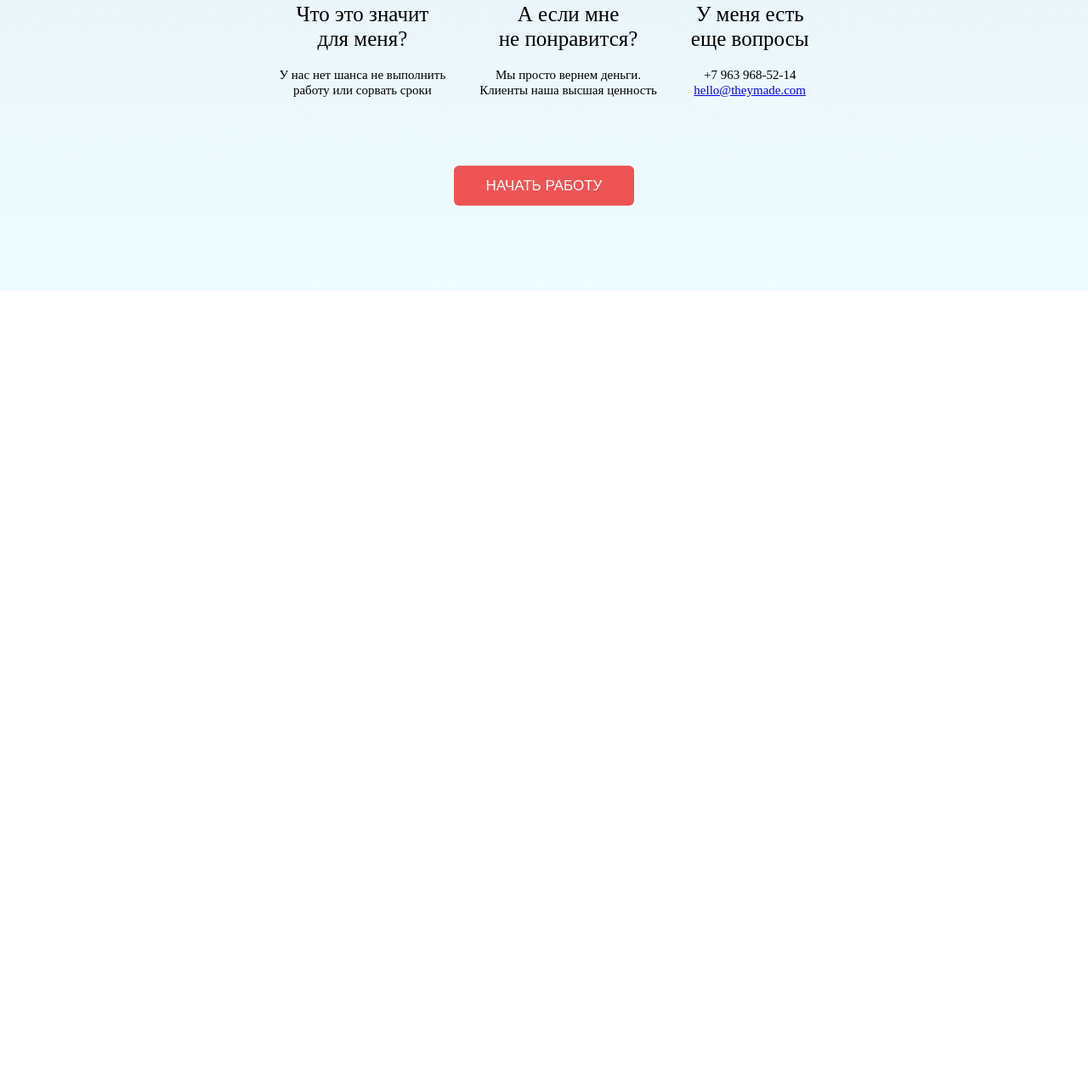
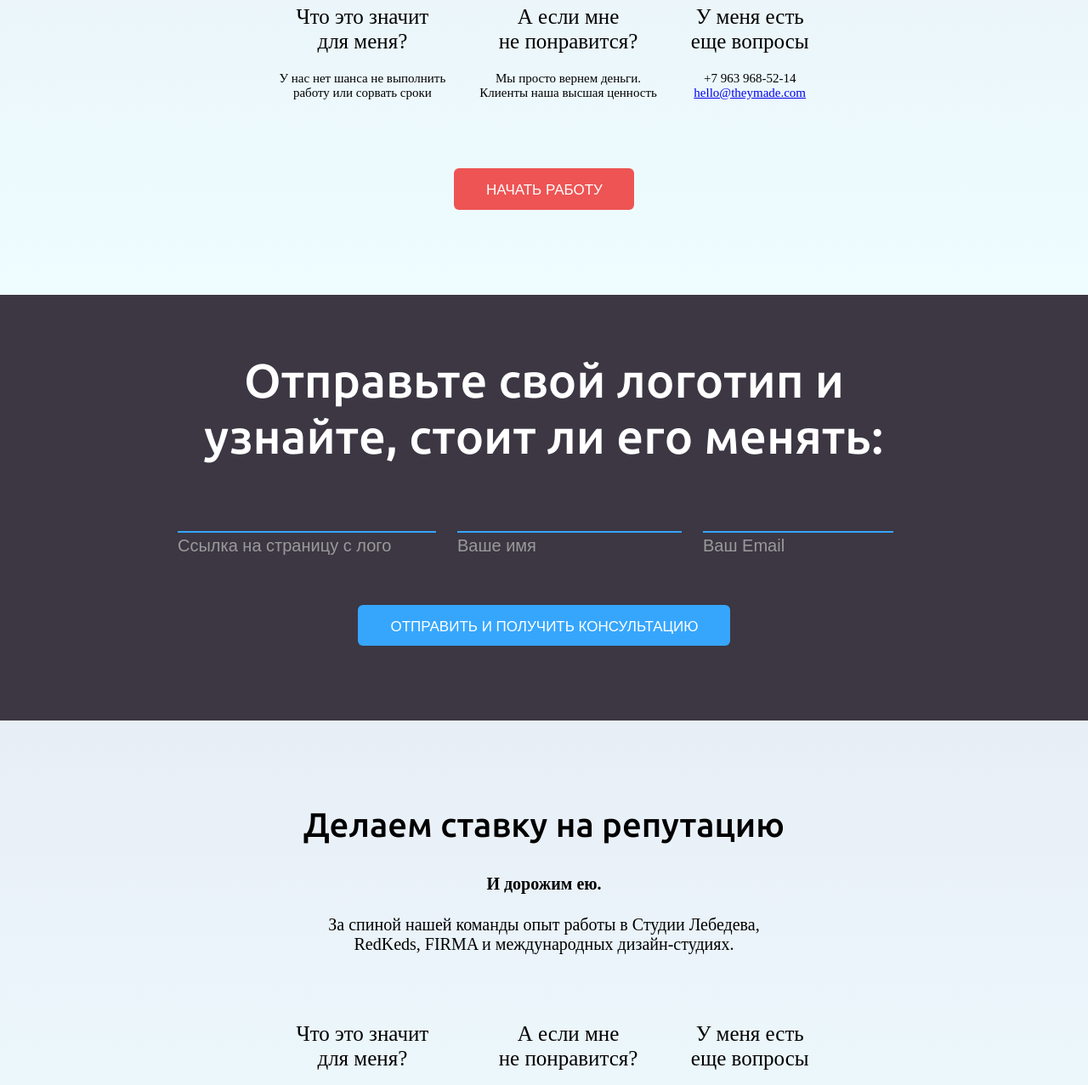
Before and after one commit to oleLebed/made-layout, a website built with webpack: page index.html in a window 1280 px wide. Shown: the part 2452-3729 px from the top of the page at 85% size. Before the commit the page ends 2794 px from the top, so only its background shows below. Built offline with nearby package versions, Linux system fonts and the light colour scheme.

Commit message:
section 7 skeleton

```diff
--- a/index.html
+++ b/index.html
@@ -17,7 +17,7 @@
                 <span id="hide"></span>
                 <input
                     id="input-1"
-                    class="section-1__form-input"
+                    class="section-1__form-input input-resize-js"
                     type="text"
                 >
             </div>
@@ -28,7 +28,7 @@
                 своего бренда «
                 <input
                     id="input-2"
-                    class="section-1__form-input"
+                    class="section-1__form-input input-resize-js"
                     type="text"
                 >
                 » за 999
@@ -41,14 +41,14 @@
                     Мой e-mail
                     <span id="hide-small"></span>
                     <input
-                        class="section-1__form-input section-1__form-input_mail"
+                        class="section-1__form-input section-1__form-input_mail input-resize-js"
                         type="email"
                     >
                 </div>
                 <div class="section-1__form-input-prefix">
                     Мой телефон
                     <input
-                        class="section-1__form-input section-1__form-input_tel"
+                        class="section-1__form-input section-1__form-input_tel input-resize-js"
                         type="tel"
                     >
                 </div>
@@ -250,6 +250,91 @@
             НАЧАТЬ РАБОТУ
         </button>
     </section>
+    <section class="section-7">
+        <div class="section-7__title">
+            Отправьте свой логотип и<br>
+            узнайте, стоит ли его менять:
+        </div>
+        <div class="section-7__form">
+            <div class="section-7__form-input-wrap">
+                <input
+                    class="section-7__form-input section-7__form-input_url"
+                    type="email"
+                >
+                <br>
+                Ссылка на страницу с лого
+            </div>
+            <div class="section-7__form-input-wrap">
+                <input
+                    class="section-7__form-input section-7__form-input_name"
+                    type="email"
+                >
+                <br>
+                Ваше имя
+            </div>
+            <div class="section-7__form-input-wrap">
+                <input
+                    class="section-7__form-input section-7__form-input_mail"
+                    type="email"
+                >
+                <br>
+                Ваш Email
+            </div>
+        </div>
+        <button class="section-7__button">
+            ОТПРАВИТЬ И ПОЛУЧИТЬ КОНСУЛЬТАЦИЮ
+        </button>
+    </section>
+
+    <section class="section-5">
+        <div class="section-5__title">
+            Делаем ставку на репутацию
+        </div>
+        <div class="section-5__comment"><b>И дорожим ею.</b></div>
+        <div class="section-5__comment">
+            <div>
+                За спиной нашей команды опыт работы в Студии Лебедева,
+            </div>
+            <div>
+                RedKeds, FIRMA и международных дизайн-студиях.
+            </div>
+        </div>
+        <div class="section-5__info">
+            <div class="section-5__info-item">
+                <div class="section-5__info-item-title">
+                    <div>Что это значит</div>
+                    <div>для меня?</div>
+                </div>
+                <div class="section-5__info-item-comment">
+                    <div>У нас нет шанса не выполнить</div>
+                    <div>работу или сорвать сроки</div>
+                </div>
+            </div>
+            <div class="section-5__info-item">
+                <div class="section-5__info-item-title">
+                    <div>А если мне</div>
+                    <div>не понравится?</div>
+                </div>
+                <div class="section-5__info-item-comment">
+                    <div>Мы просто вернем деньги.</div>
+                    <div>Клиенты наша высшая ценность</div>
+                </div>
+            </div>
+            <div class="section-5__info-item">
+                <div class="section-5__info-item-title">
+                    <div>У меня есть</div>
+                    <div>еще вопросы</div>
+                </div>
+                <div class="section-5__info-item-comment">
+                    <div>+7 963 968-52-14</div>
+                    <div><a href="mailto:hello@theymade.com">hello@theymade.com</a></div>
+                </div>
+            </div>
+        </div>
+        <button class="section-2__button">
+            НАЧАТЬ РАБОТУ
+        </button>
+    </section>
 
     <script src="dist/main.js"></script>
 </body>
--- a/src/index.js
+++ b/src/index.js
@@ -1,7 +1,7 @@
 import './normalize.scss';
 import './main.scss';
 
-const collection = document.getElementsByClassName('section-1__form-input');
+const collection = document.getElementsByClassName('input-resize-js');
 const hide = document.getElementById('hide');
 const hideSmall = document.getElementById('hide-small');
 
--- a/src/main.scss
+++ b/src/main.scss
@@ -173,10 +173,9 @@ body {
         cursor: pointer;
         font-family: Arial, sans-serif;
         font-size: .85rem;
-        height: 47px;
         margin: 20px auto 0;
         outline: none;
-        width: 212px;
+        padding: 16px 37px 13px 38px;
     }
 
     &__button:hover {
@@ -276,3 +275,77 @@ body {
         font-size: .75rem;
     }
 }
+
+.section-7 {
+    background-color: #3c3743;
+    color: #fff;
+    padding: 68px 0 88px 0;
+    text-align: center;
+
+    &__title {
+        font-family: Ubuntu, sans-serif;
+        font-size: 2.8rem;
+        font-weight: 500;
+        line-height: 1.18;
+        margin-bottom: 50px;
+    }
+
+    &__form {
+        margin-bottom: 55px;
+    }
+
+    &__form-input {
+        background: transparent;
+        border: none;
+        border-bottom: solid 2px #36a6fd;
+        color: #fff;
+        margin-right: 1rem;
+
+        &_url {
+            width: 300px;
+        }
+
+        &_name {
+            width: 260px;
+        }
+
+        &_mail {
+            width: 220px;
+        }
+    }
+
+    &__form-input:focus {
+        outline: none;
+    }
+
+    &__form-input-wrap {
+        color: #9a9a9a;
+        display: inline-block;
+        font-family: Arial, sans-serif;
+        line-height: 1.5rem;
+        text-align: left;
+    }
+
+    &__button {
+        background-color: #36a6fd;
+        border: none;
+        border-radius: 6px;
+        display: block;
+        color: #fff;
+        cursor: pointer;
+        font-family: Arial, sans-serif;
+        font-size: .85rem;
+        margin: 20px auto 0;
+        outline: none;
+        padding: 16px 37px 13px 38px;
+    }
+
+    &__button:hover {
+        box-shadow: 0 3px 6px 0 rgba(0, 0, 0, 0.2);
+        background-color: #007fe2;
+    }
+
+    &__button:active {
+        color: rgba(255, 255, 255, 0.7);
+    }
+}
```
